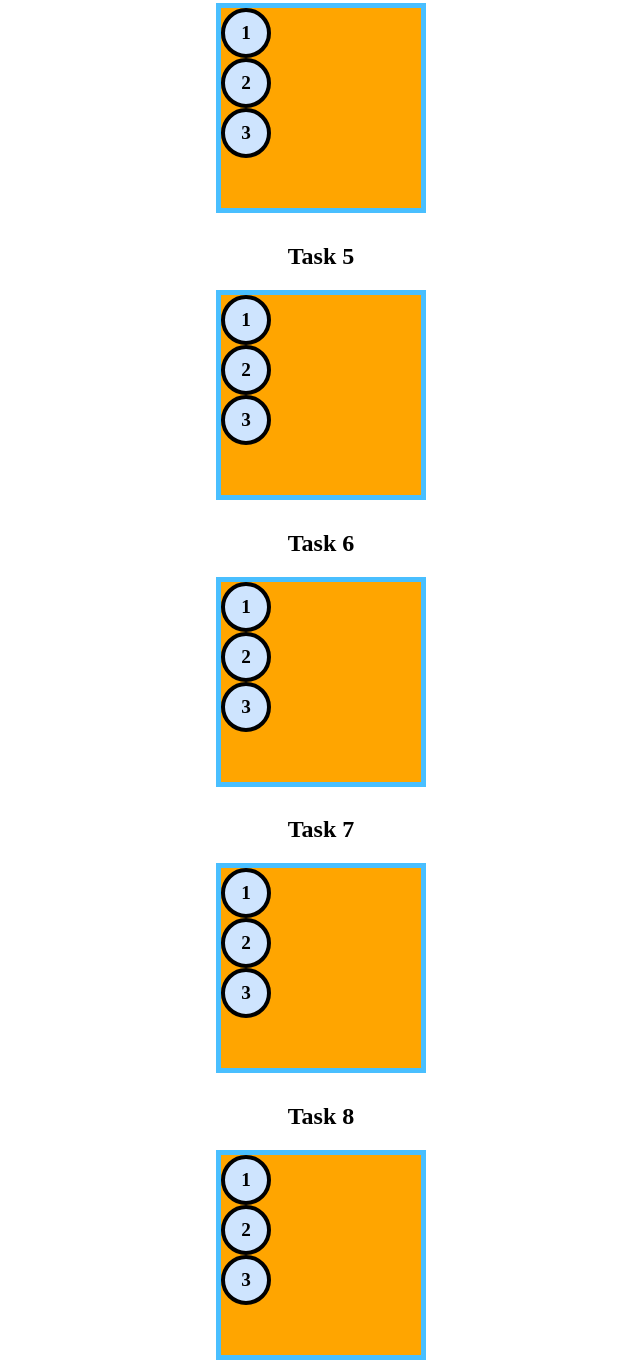
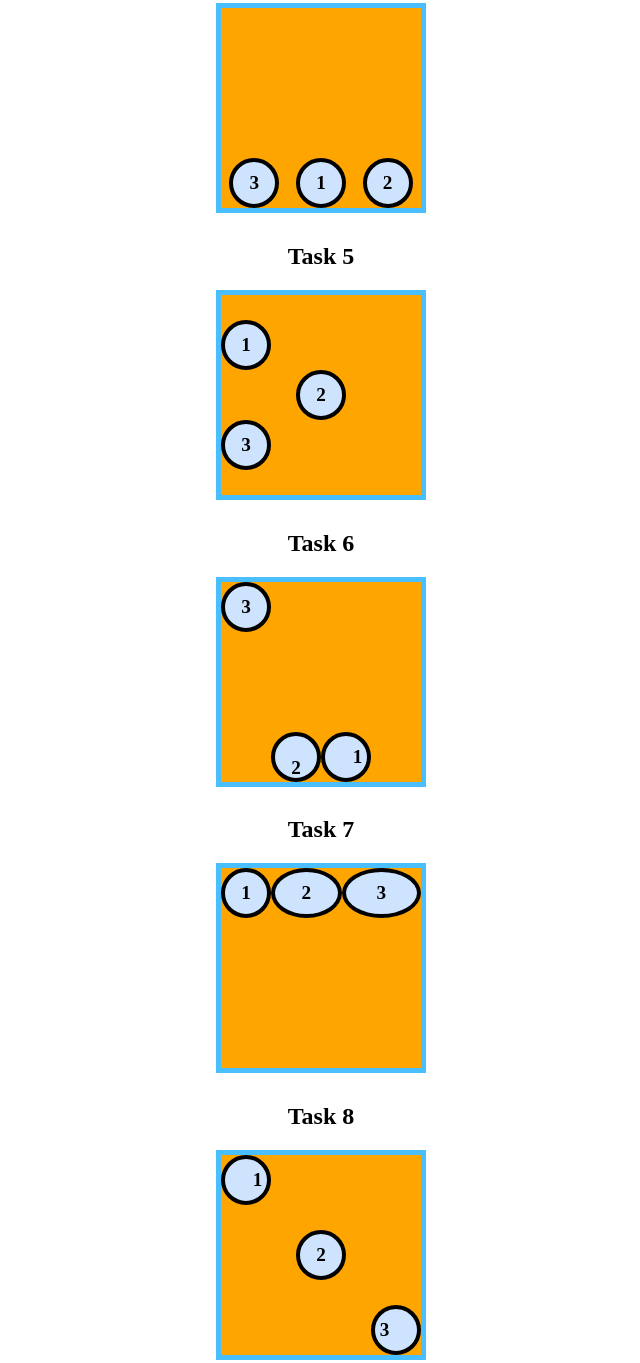
Before and after one commit to bloominstituteoftechnology/module-project-html-and-css-iii-j-abellera, a plain HTML site: page index.html in a window 1280 px wide. Shown: the part 1230-2593 px from the top of the page, without its empty margins (319-959 px from the left). Drawn offline with Linux system fonts and the light colour scheme.

Commit message:
complete

```diff
--- a/index.html
+++ b/index.html
@@ -56,22 +56,90 @@
     */
 
     /* 👉 Task 1 - [HINT] only the flex container needs to be manipulated */
-
+    #flexContainer1 {
+      display: flex;
+      justify-content: space-around;
+    }
     /* 👉 Task 2 - [HINT] the flex container needs to change direction */
-
+    #flexContainer2 {
+      display: flex;
+      flex-flow: column;
+      justify-content: space-between;
+      align-items: center;
+    }
     /* 👉 Task 3 - [HINT] the flex direction can be reversed */
-
+    #flexContainer3 {
+      display: flex;
+      flex-flow: column-reverse;
+      justify-content: flex-end;
+      align-items: flex-end;
+    }
     /* 👉 Task 4 - [HINT] the flex items need a new order */
-
+    #flexContainer4 {
+      display: flex;
+      justify-content: space-around;
+      align-items: flex-end;
+    }
+    #flexContainer4 .flexItem:nth-child(1) {
+      order: 2;
+    }
+    #flexContainer4 .flexItem:nth-child(2) {
+      order: 3;
+    }
+    #flexContainer4 .flexItem:nth-child(3) {
+      order: 1;
+    }
     /* 👉 Task 5 - [HINT] research align-self */
-
+    #flexContainer5 {
+      display: flex;
+      flex-direction: column;
+      justify-content: center;
+    }
+    #flexContainer5 .flexItem:nth-child(2) {
+      align-self: center;
+    }
     /* 👉 Task 6 - [HINT] flex items can be flex containers */
-
+    #flexContainer6 {
+      display: flex;
+    }
+    #flexContainer6 .flexItem:nth-child(1) {
+      align-self: flex-end;
+      padding-left: 25px;
+      order: 3;
+    }
+    #flexContainer6 .flexItem:nth-child(2) {
+      align-self: flex-end;
+      padding-top: 25px;
+      order: 2;
+    }
+    #flexContainer6 .flexItem:nth-child(3) {
+      order: 1;
+    }
     /* 👉 Task 7 - [HINT] research flex-grow */
-
+    #flexContainer7 {
+      display: flex;
+    }
+    #flexContainer7 .flexItem:nth-child(2) {
+      flex-grow: 1.25;
+    }
+    #flexContainer7 .flexItem:nth-child(3) {
+      flex-grow: 1.75;
+    }
     /* 👉 Task 8 - [HINT] you got this! */
-
-
+    #flexContainer8 {
+      display: flex;
+      justify-content: space-between;
+    }
+    #flexContainer8 .flexItem:nth-child(1) {
+      padding-left: 25px;
+    }
+    #flexContainer8 .flexItem:nth-child(2) {
+      align-self: center;
+    }
+    #flexContainer8 .flexItem:nth-child(3) {
+      padding-right: 25px;
+      align-self: flex-end;
+    }
     /*
     👉 Part 2 of 2 👈
     Revisit the Module Project of HTML & CSS II and re-style it using Flexbox.
```
